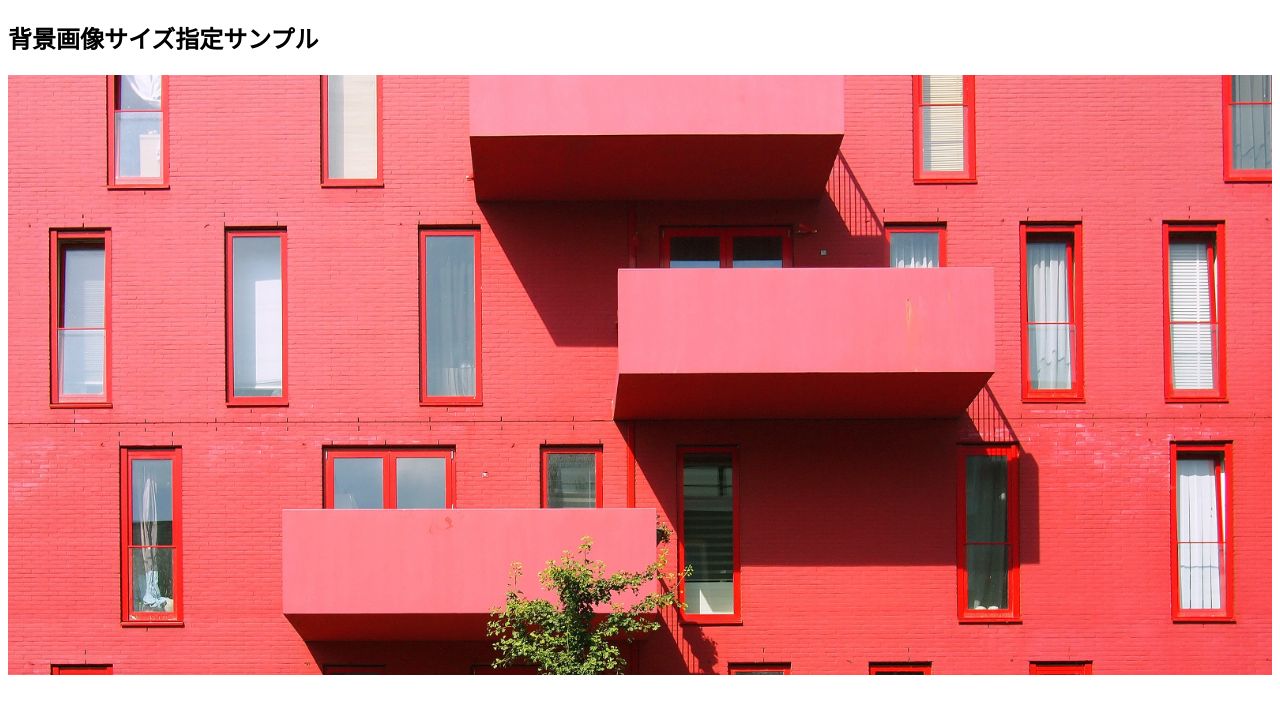
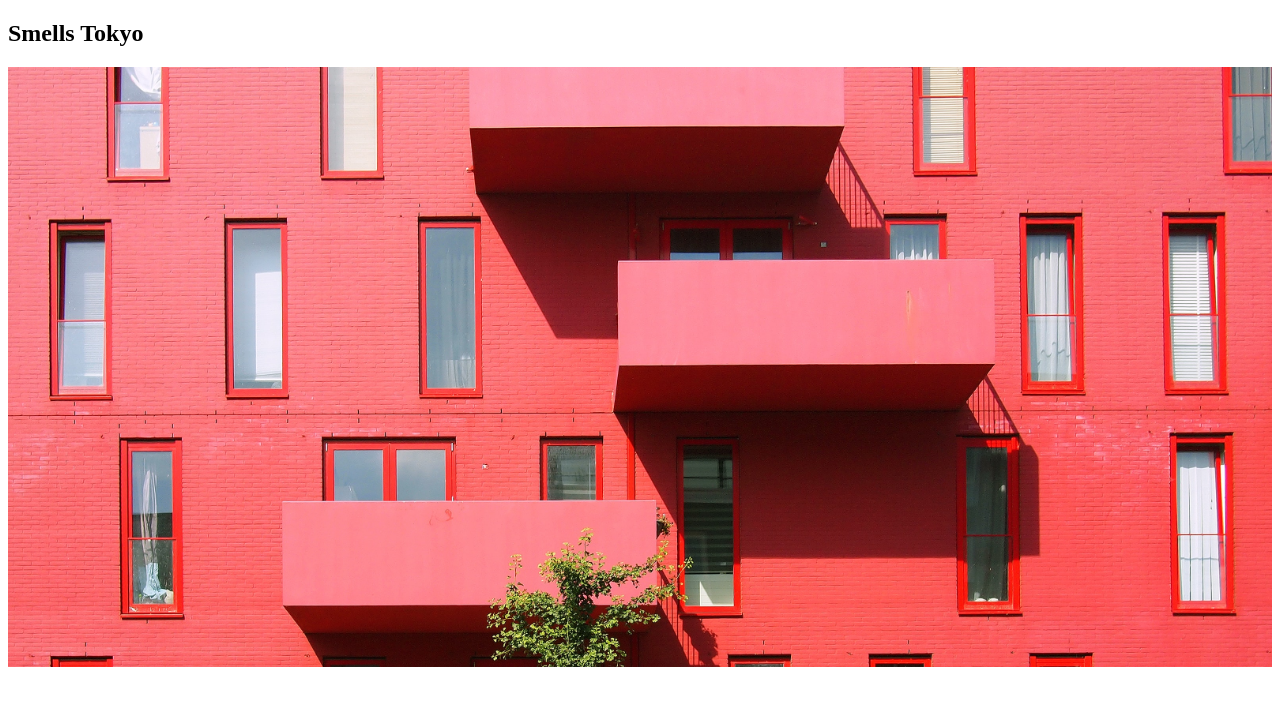
Before and after one commit to oznekpark/oznekpark.github.io, a plain HTML site: page index.html in a window 1280 px wide. Drawn offline with Linux system fonts and the light colour scheme.

Commit message:
Update index.html

```diff
--- a/index.html
+++ b/index.html
@@ -2,12 +2,12 @@
 <html>
   <head>
     <meta charset="utf-8">
-    <title>Progate</title>
+    <title>Smells Tokyo</title>
     <link rel="stylesheet" href="stylesheet.css">
   </head>
 
   <body>
-    <h2>背景画像サイズ指定サンプル</h2>
+    <h2>Smells Tokyo</h2>
     <div class="full-img">
     </div>
   </body>
```
